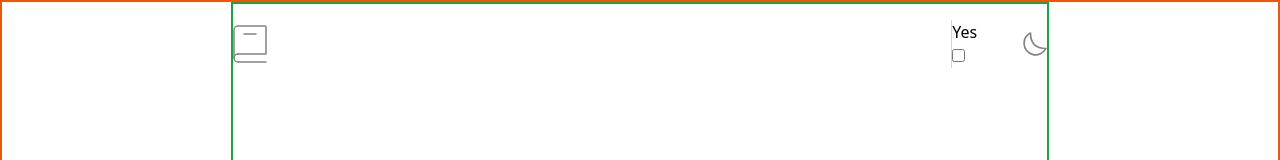
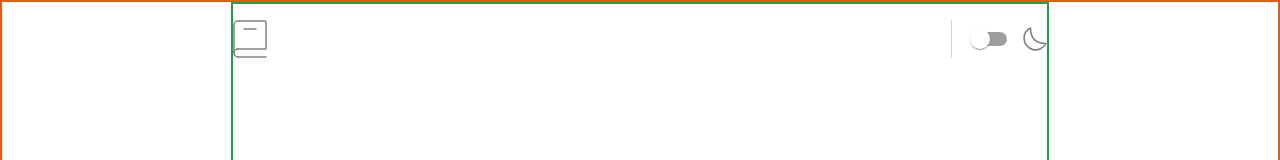
Before and after one commit to sthitaprajna-mishra/dictionary-webapp, a React (Vite) app: page / in a window 1280 px wide. Shown: the top 160 px of the page. Built offline with nearby package versions, Linux system fonts and the light colour scheme.

Commit message:
added MUI components

```diff
--- a/package.json
+++ b/package.json
@@ -10,6 +10,9 @@
     "preview": "vite preview"
   },
   "dependencies": {
+    "@emotion/react": "^11.11.1",
+    "@emotion/styled": "^11.11.0",
+    "@mui/material": "^5.14.12",
     "react": "^18.2.0",
     "react-dom": "^18.2.0"
   },
--- a/src/App.jsx
+++ b/src/App.jsx
@@ -1,5 +1,6 @@
 // packages
 import { useState } from "react";
+import Switch from "@mui/material/Switch";
 
 // assets
 import logo from "./assets/logo.svg";
@@ -27,23 +28,9 @@ function App() {
           <div className="mt-4 flex justify-between">
             <img src={logo} alt="logo" />
             {/* Dark/Light Mode Container */}
-            <div className="border border-l-gray-300 border-y-0 border-r-0 w-24 flex items-center justify-end space-x-4">
+            <div className="border border-l-gray-300 border-y-0 border-r-0 w-24 flex items-center justify-end space-x-1">
               {/* Toggle Container */}
-              <div className="container">
-                {label}{" "}
-                <div className="toggle-switch">
-                  <input
-                    type="checkbox"
-                    className="checkbox"
-                    name={label}
-                    id={label}
-                  />
-                  <label className="label" htmlFor={label}>
-                    <span className="inner" />
-                    <span className="switch" />
-                  </label>
-                </div>
-              </div>
+              <Switch />
               <img
                 className="w-6 h-6"
                 src={iconmoon}
```
Also changed, not shown: 1 other file (tests, documents, lock files or other folders).
